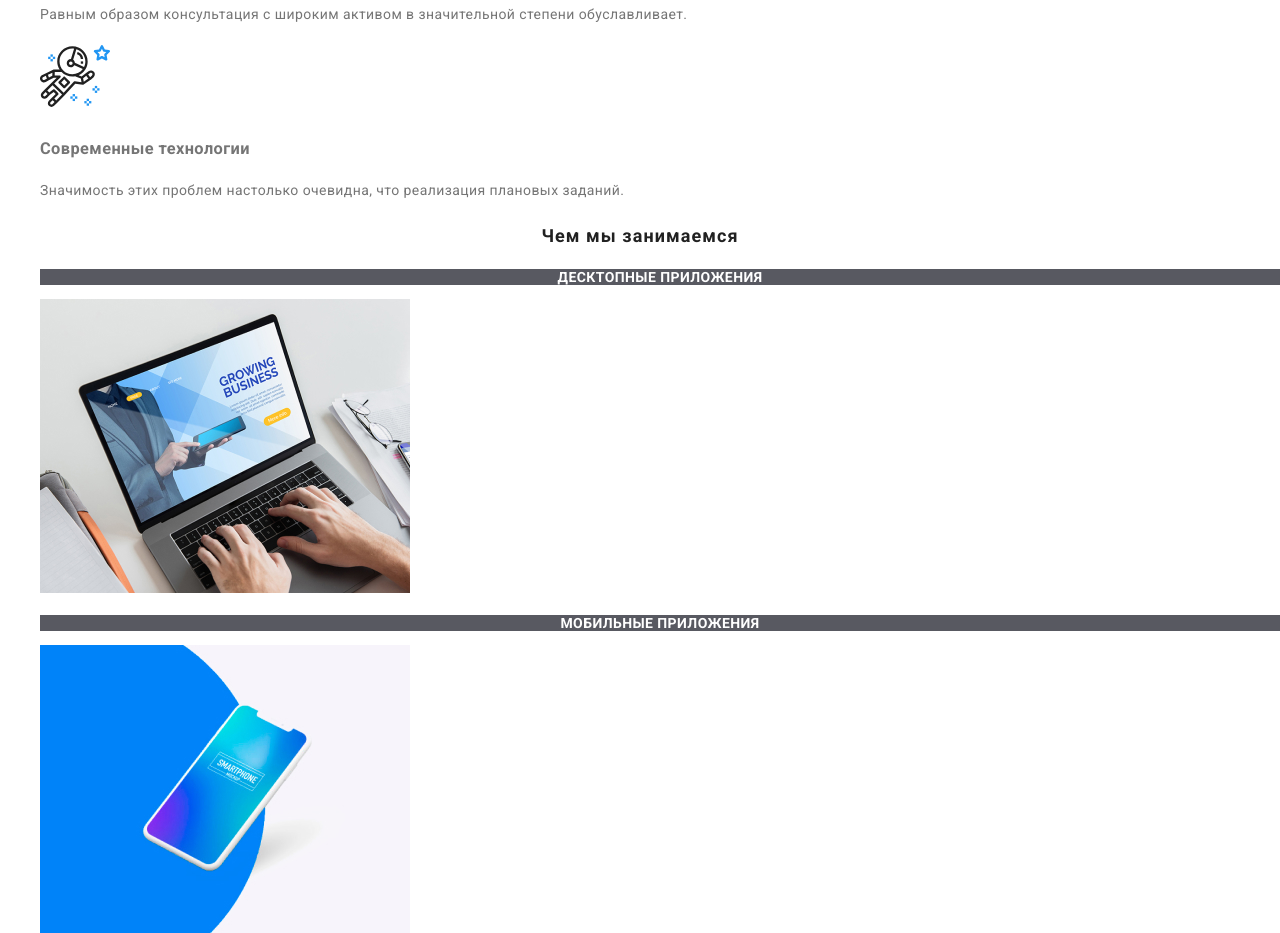
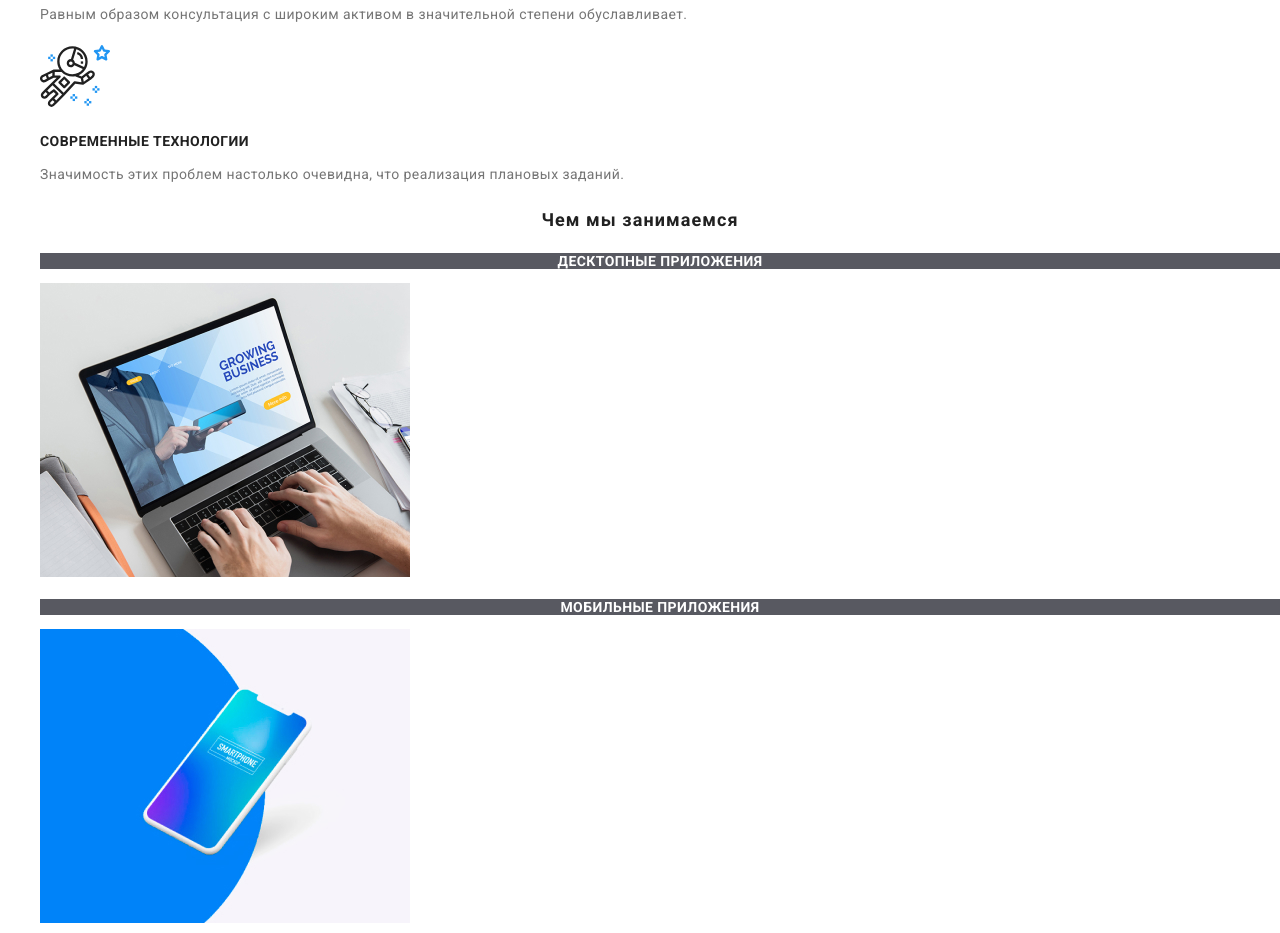
Before and after one commit to Helen-e/goit-markup-hw-02, a plain HTML site: page index.html in a window 1280 px wide. Shown: the part 840-1773 px from the top of the page. Drawn offline with Linux system fonts and the light colour scheme.

Commit message:
Добавляет класс в неотформатированный заголовок

```diff
--- a/index.html
+++ b/index.html
@@ -63,7 +63,7 @@
 
         <li>
           <img src="./images/astronaut-1.svg" alt="Аcтронавт" width="70">
-          <h3>Современные технологии</h3>
+          <h3 class="pluses-title">Современные технологии</h3>
           <p>Значимость этих проблем настолько очевидна, что реализация плановых заданий.</p>
         </li>
       </ul>
```
